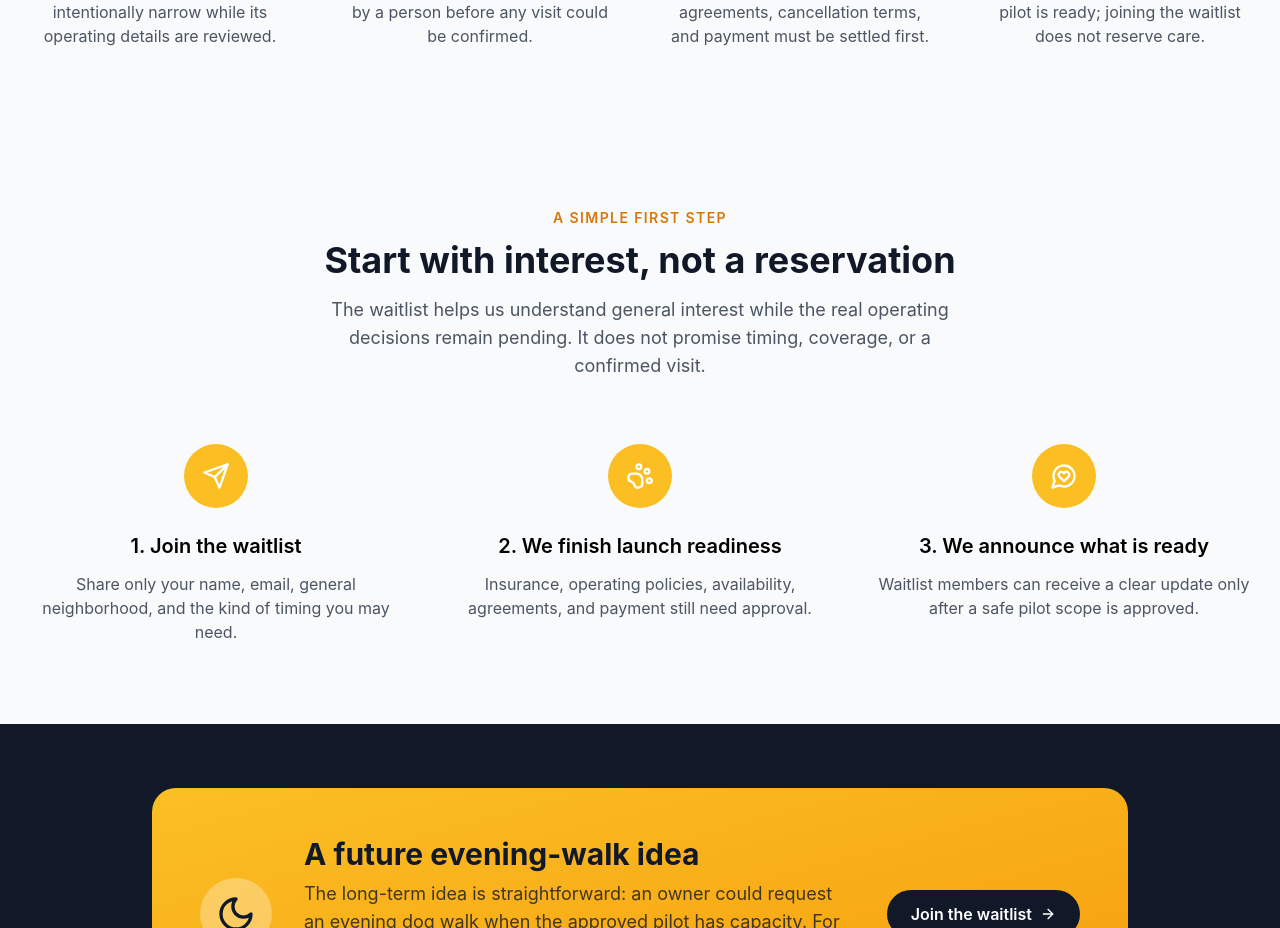
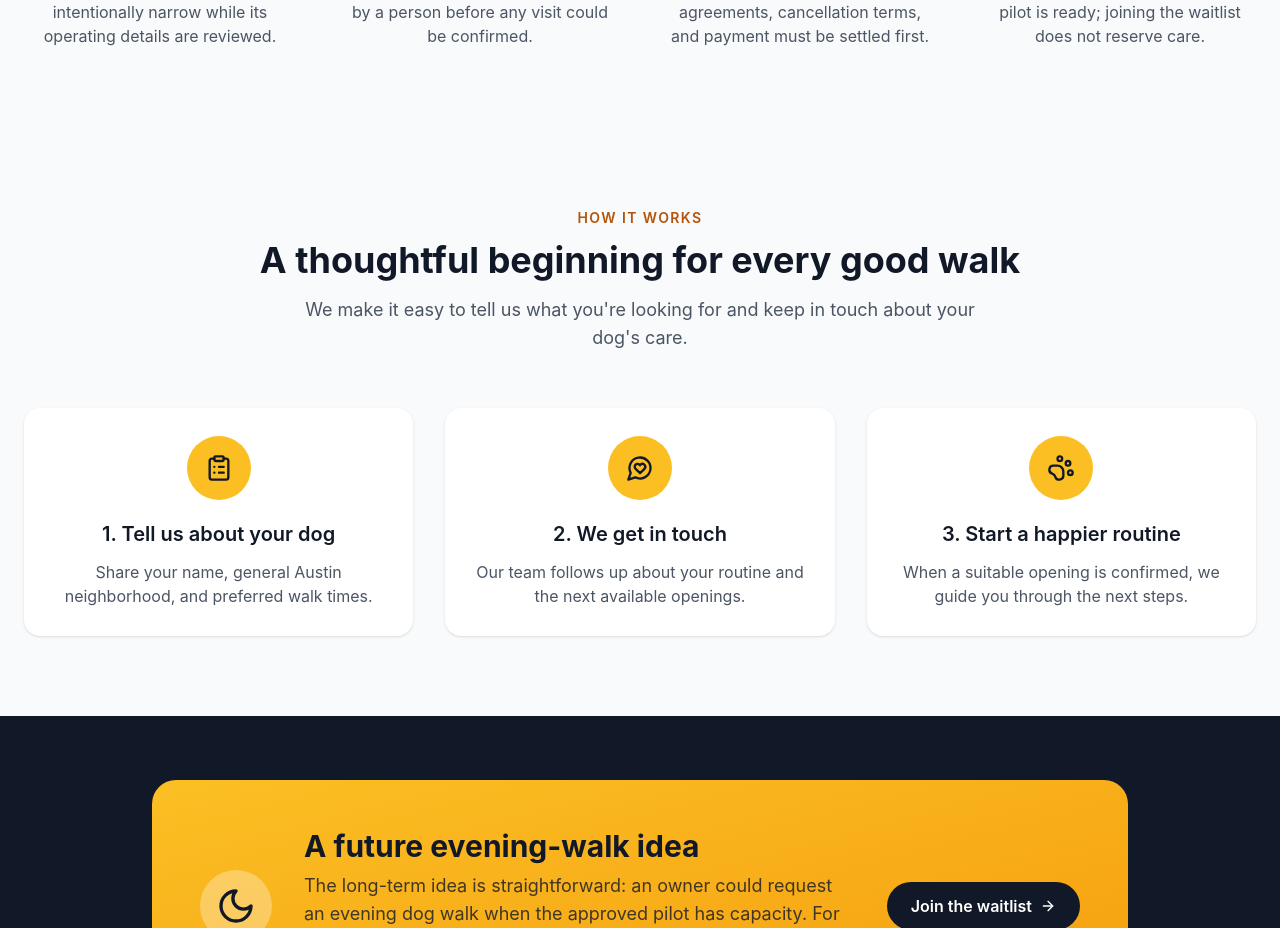
Before and after one commit to jordanistan/PawfectWalks, a React (Vite) app: page / in a window 1280 px wide. Shown: the part 1962-2890 px from the top of the page. Built offline with nearby package versions, Linux system fonts and the light colour scheme.

Commit message:
Replace internal readiness language with customer-facing Pawsfect copy

```diff
--- a/src/components/HowItWorks.tsx
+++ b/src/components/HowItWorks.tsx
@@ -1,54 +1,14 @@
-import { MessageCircleHeart, PawPrint, Send } from 'lucide-react';
+import { ClipboardList, MessageCircleHeart, PawPrint } from 'lucide-react';
 
 const steps = [
-  {
-    icon: Send,
-    title: 'Join the waitlist',
-    description: 'Share only your name, email, general neighborhood, and the kind of timing you may need.',
-  },
-  {
-    icon: PawPrint,
-    title: 'We finish launch readiness',
-    description: 'Insurance, operating policies, availability, agreements, and payment still need approval.',
-  },
-  {
-    icon: MessageCircleHeart,
-    title: 'We announce what is ready',
-    description: 'Waitlist members can receive a clear update only after a safe pilot scope is approved.',
-  },
+  {icon: ClipboardList, title:'Tell us about your dog',description:'Share your name, general Austin neighborhood, and preferred walk times.'},
+  {icon: MessageCircleHeart, title:'We get in touch',description:'Our team follows up about your routine and the next available openings.'},
+  {icon: PawPrint, title:'Start a happier routine',description:'When a suitable opening is confirmed, we guide you through the next steps.'}
 ];
-
-export default function HowItWorks() {
-  return (
-    <section id="how-it-works" className="py-20 bg-gray-50">
-      <div className="max-w-7xl mx-auto px-6">
-        <div className="text-center mb-16">
-          <p className="text-sm font-semibold tracking-widest uppercase text-amber-600 mb-3">
-            A simple first step
-          </p>
-          <h2 className="text-4xl font-bold text-gray-900 mb-4">
-            Start with interest, not a reservation
-          </h2>
-          <p className="text-lg text-gray-600 max-w-2xl mx-auto">
-            The waitlist helps us understand general interest while the real operating decisions
-            remain pending. It does not promise timing, coverage, or a confirmed visit.
-          </p>
-        </div>
-
-        <div className="grid md:grid-cols-3 gap-10">
-          {steps.map((step, index) => (
-            <div key={step.title} className="relative text-center">
-              <div className="inline-flex h-16 w-16 items-center justify-center rounded-full bg-amber-400 mb-6">
-                <step.icon className="h-7 w-7 text-white" />
-              </div>
-              <h3 className="text-xl font-semibold mb-3">
-                {index + 1}. {step.title}
-              </h3>
-              <p className="text-gray-600">{step.description}</p>
-            </div>
-          ))}
-        </div>
-      </div>
-    </section>
-  );
+export default function HowItWorks(){
+ return <section id="how-it-works" className="bg-gray-50 py-20"><div className="mx-auto max-w-7xl px-6">
+ <div className="mb-14 text-center"><p className="mb-3 text-sm font-semibold uppercase tracking-widest text-amber-700">How it works</p><h2 className="mb-4 text-4xl font-bold text-gray-900">A thoughtful beginning for every good walk</h2><p className="mx-auto max-w-2xl text-lg text-gray-600">We make it easy to tell us what you're looking for and keep in touch about your dog's care.</p></div>
+ <div className="grid gap-8 md:grid-cols-3">{steps.map((s,i)=><article key={s.title} className="rounded-2xl bg-white p-7 text-center shadow-sm">
+ <span className="mb-5 inline-flex h-16 w-16 items-center justify-center rounded-full bg-amber-400"><s.icon className="h-7 w-7 text-gray-900"/></span>
+ <h3 className="mb-3 text-xl font-semibold text-gray-900">{i+1}. {s.title}</h3><p className="text-gray-600">{s.description}</p></article>)}</div></div></section>;
 }
```
